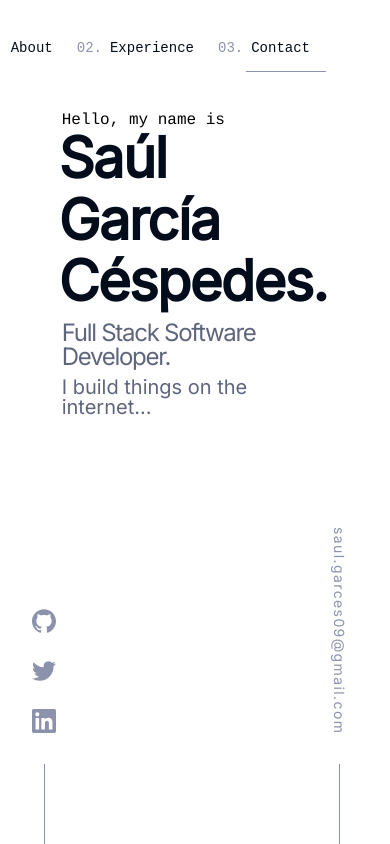
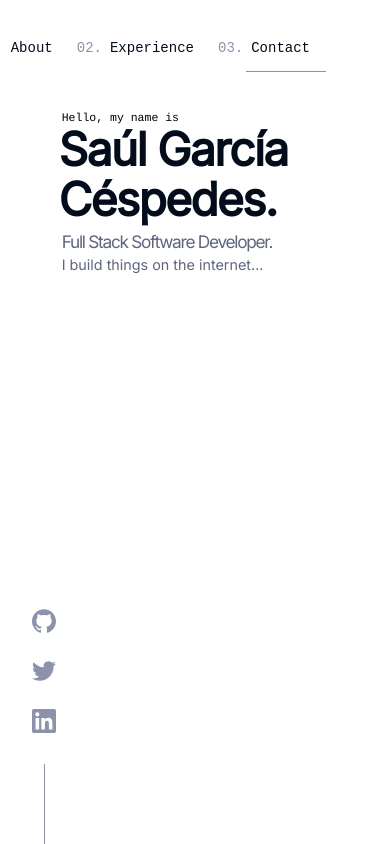
Before and after one commit to saugardev/portfolio, an Angular app: page / in a window 390 px wide. Built offline with nearby package versions, Linux system fonts and the light colour scheme; a web font is replaced by a local one.

Commit message:
Add home page initial content

```diff
--- a/src/app/core/right-sidebar/right-sidebar.component.scss
+++ b/src/app/core/right-sidebar/right-sidebar.component.scss
@@ -46,3 +46,9 @@
     right: 2rem;;
   }
 }
+
+@media (max-width: 600px) {
+  .email-container {
+    display: none;
+  }
+}
--- a/src/app/modules/home/home.component.html
+++ b/src/app/modules/home/home.component.html
@@ -1,4 +1,4 @@
-<p class="title-label">Hello, my name is</p>
+<p class="label">Hello, my name is</p>
 <h1 class="title">Saúl García Céspedes.</h1>
 <h2 class="subtitle">Full Stack Software Developer.</h2>
 <h2 class="content">I build things on the internet...</h2>
--- a/src/app/modules/home/home.component.scss
+++ b/src/app/modules/home/home.component.scss
@@ -1,6 +1,6 @@
 .title {
   font-weight: 900;
-  font-size: clamp(56px, 11vw, 64px);
+  font-size: clamp(46px, 11vw, 64px);
   font-family: var(--font-sans);
   color: var(--text-dark-blue);
   line-height: 110%;
@@ -24,7 +24,7 @@
 
 .subtitle {
   font-weight: 500;
-  font-size: 24px;
+  font-size: clamp(17.25px, 4.15vw, 24px);
   letter-spacing: -0.08rem;
   color: var(--text-dark-grey);
   margin: 0.5rem 0.2rem;
@@ -32,12 +32,13 @@
 
 .content {
   font-weight: 500;
-  font-size: 20px;
+  font-size: clamp(14.375px, 3.47vw, 20px);
   color: var(--text-dark-grey);
   margin: 0.5rem 0.2rem;
 }
 
-.title-label {
+.label {
+  font-size: clamp(11.5px, 2.75vw, 16px);
   margin-left: 0.2rem;
   font-family: var(--font-mono);
 }
```
